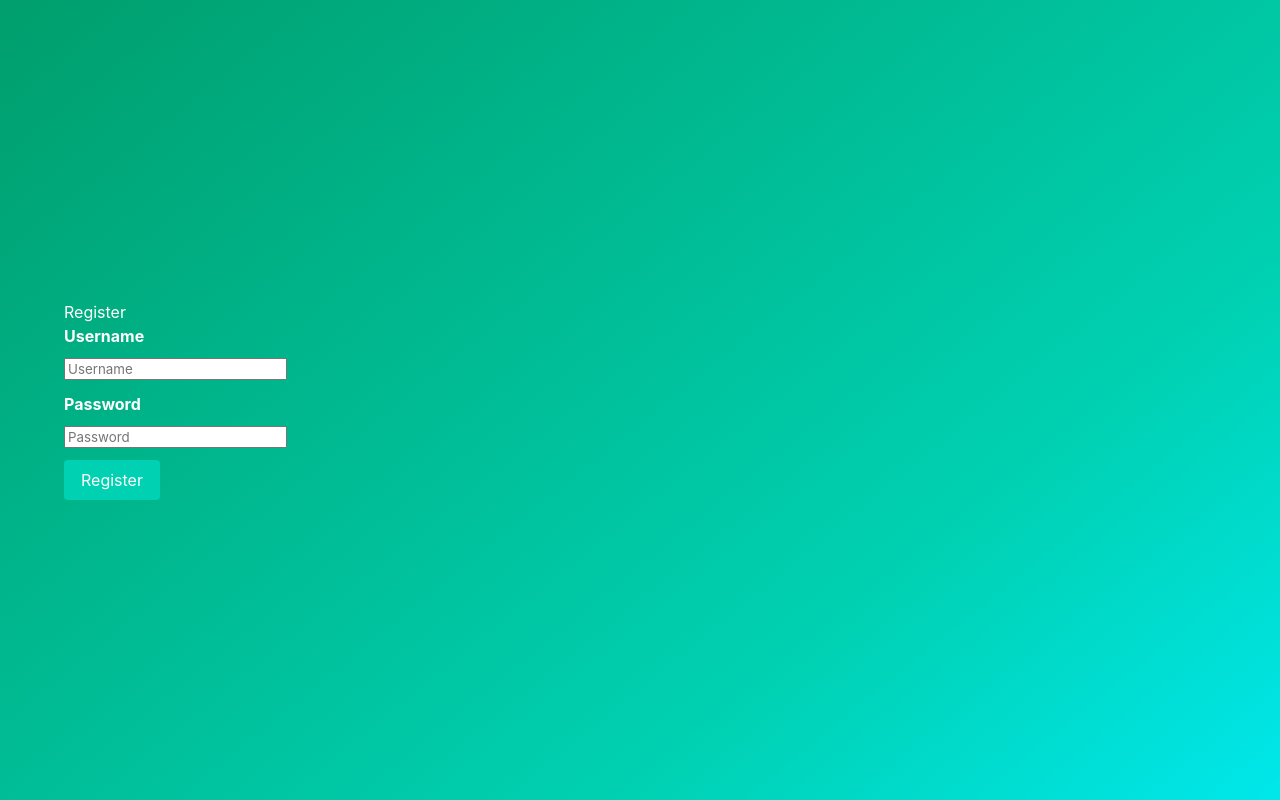
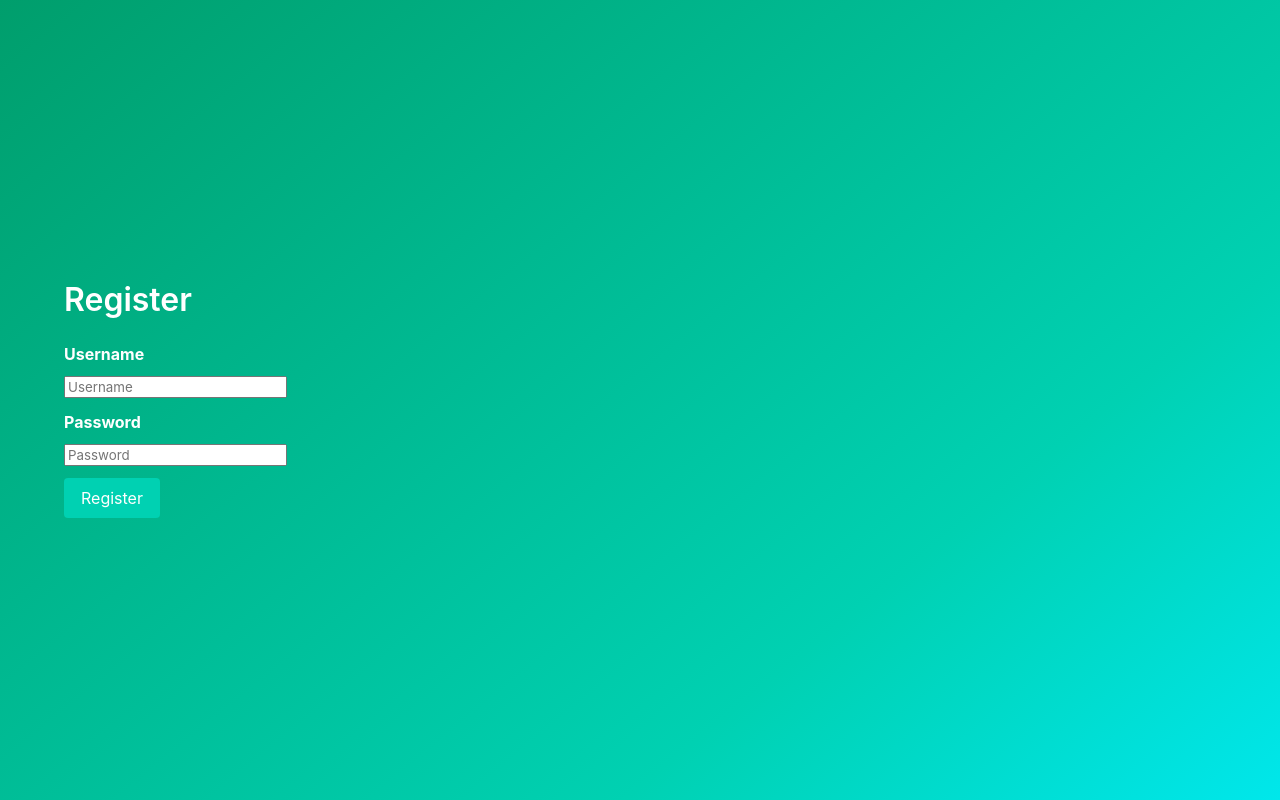
Before and after one commit to neelansh15/VueJsApp, a Vue app: page / in a window 1280 px wide. Shown: the top 800 px of the page. Built offline with nearby package versions, Linux system fonts and the light colour scheme.

Commit message:
Added a Register heading

```diff
--- a/src/components/Register.vue
+++ b/src/components/Register.vue
@@ -3,9 +3,7 @@
         <div class="hero-body">
             <div class="container">
 
-                <div>
-                    <h1>Register</h1>
-                </div>
+                <h1 class="title">Register</h1>
 
                 <form v-on:submit="register">
                     <div class="field">
```
